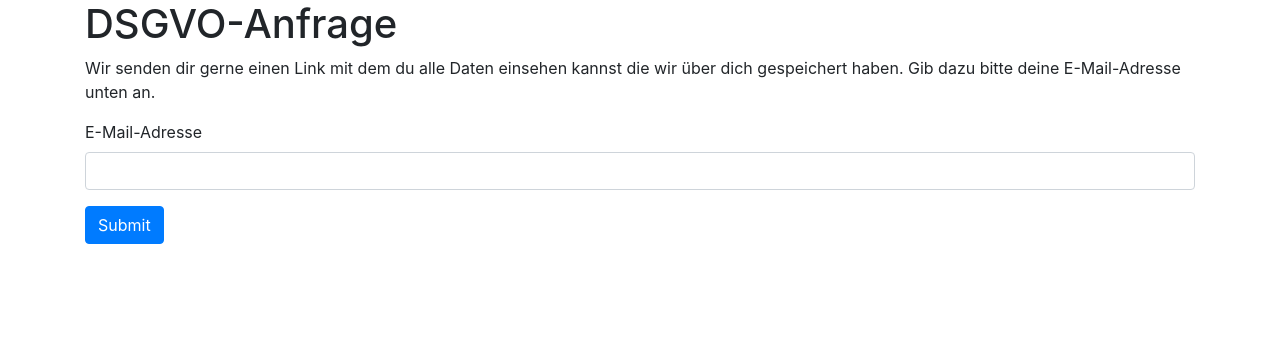
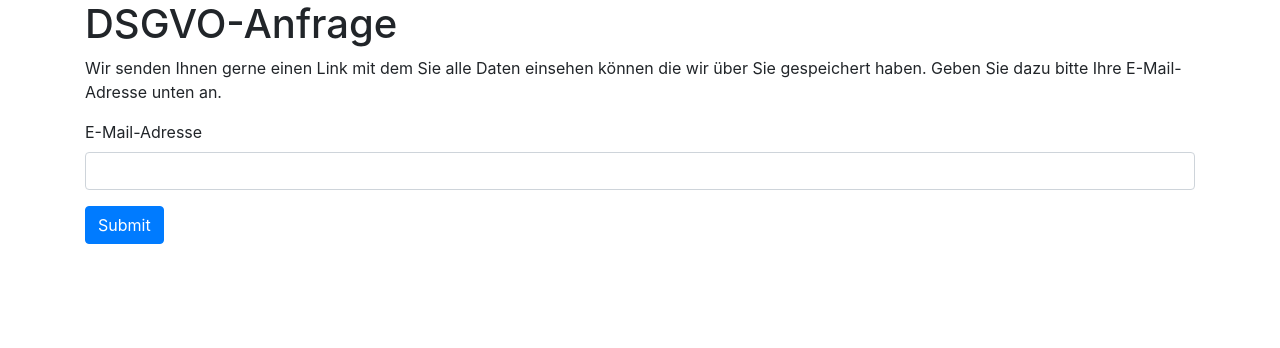
Before and after one commit to pep-dortmund/member-database, a Flask app: page /request_gdpr_data in a window 1280 px wide. Shown: the part 72-420 px from the top of the page. Run offline with Flask 2, Linux system fonts and the light colour scheme; data comes from the database, SQL or seed files in the repository; parts of the project's set-up code (start-up, migrations or seed data) failed here and were passed over; some libraries are stand-ins or nearby versions.

Commit message:
update text personal data

```diff
--- a/member_database/templates/edit.html
+++ b/member_database/templates/edit.html
@@ -1,6 +1,9 @@
 {% extends "base.html" %}
 {% block main %}
 <h1>{{ _('Persönliche Daten ändern') }}</h1>
+
+<p>Wir senden Ihnen gerne einen Link mit dem Sie Ihre Daten ändern können die wir über Sie gespeichert haben. Geben Sie dazu bitte Ihre E-Mail-Adresse unten an.</p>
+
 
 {% from 'bootstrap/form.html' import render_form %}
 {{ render_form(form, method='POST') }}
--- a/member_database/templates/gdpr_form.html
+++ b/member_database/templates/gdpr_form.html
@@ -1,7 +1,7 @@
 {% extends "base.html" %}
 {% block main %}
   <h1>{{ title }}</h1>
-  <p>Wir senden dir gerne einen Link mit dem du alle Daten einsehen kannst die wir über dich gespeichert haben. Gib dazu bitte deine E-Mail-Adresse unten an.</p>
+  <p>Wir senden Ihnen gerne einen Link mit dem Sie alle Daten einsehen können die wir über Sie gespeichert haben. Geben Sie dazu bitte Ihre E-Mail-Adresse unten an.</p>
 
 {% from 'bootstrap/form.html' import render_form %}
 {{ render_form(form, method='POST', action=action) }}
```
